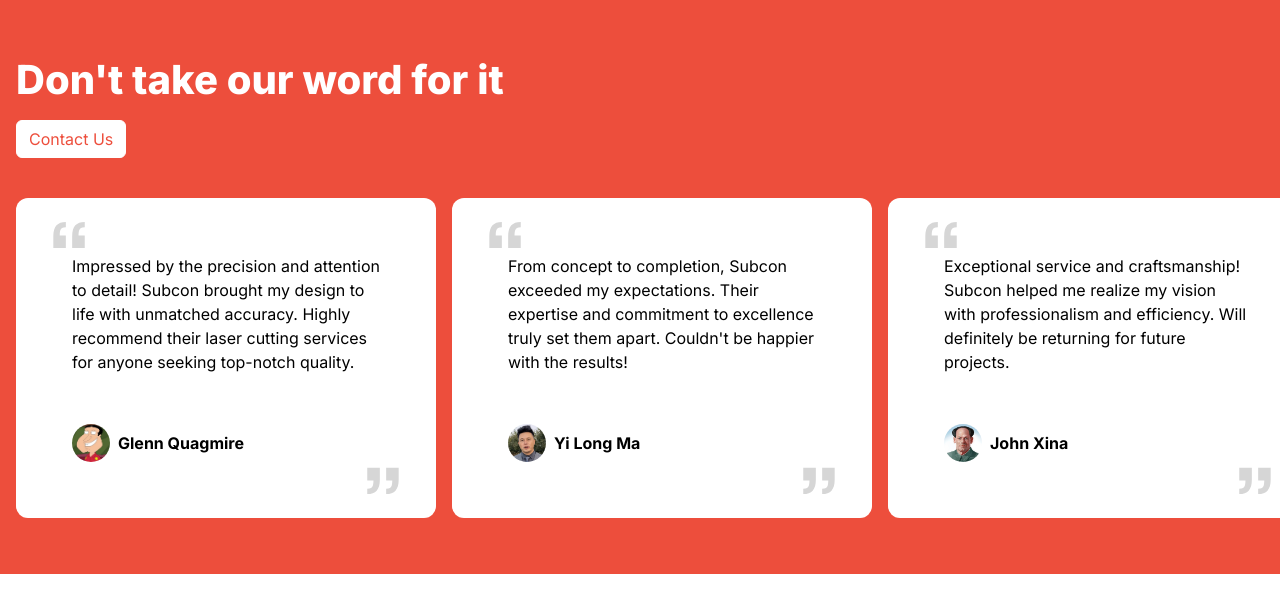
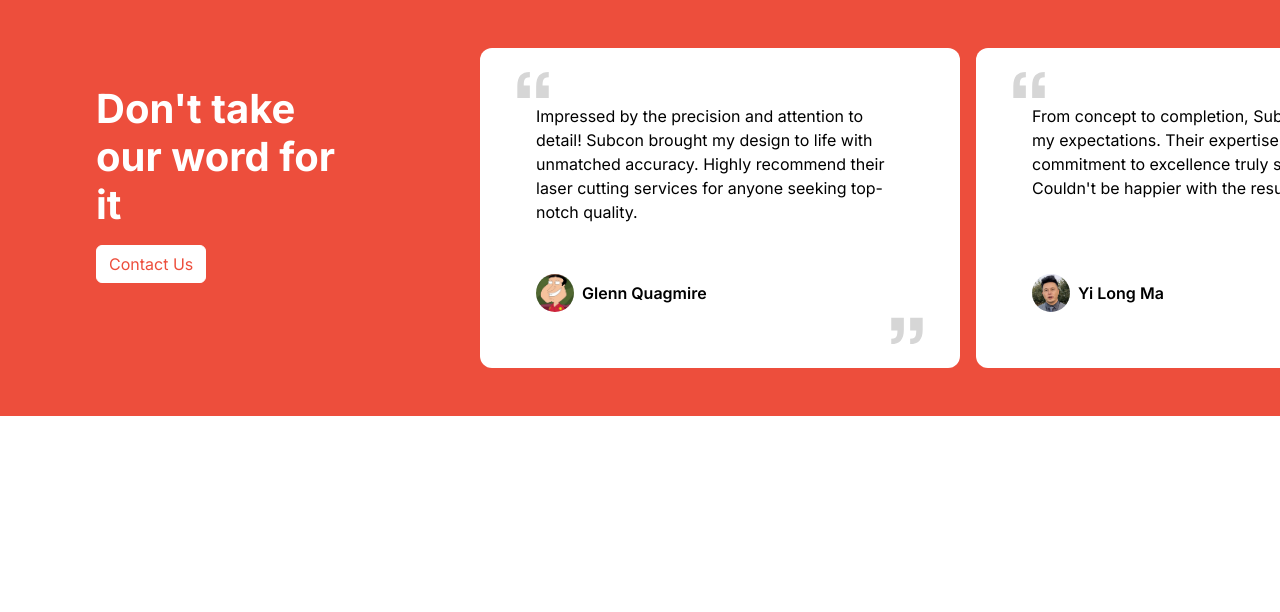
Before and after one commit to ifumikuah/laser-cutting, a plain HTML site: page src/index.html in a window 1280 px wide. Drawn offline with nearby package versions, Linux system fonts and the light colour scheme.

Commit message:
FINISHED testimonial section for mobile and desktop

```diff
--- a/src/index.html
+++ b/src/index.html
@@ -13,9 +13,9 @@
   <link rel="stylesheet" href="styles/index.css">
 </head>
 <body>
-  <div class="testimonial">
-    <div class="testimonial__title">
-      <h1>Don't take our word for it</h1>
+  <div class="testimonial bg-primary py-5">
+    <div class="testimonial__title mx-3 mb-5">
+      <h1 class="fw-bold fs-1 text-white mb-3">Don't take our word for it</h1>
       <button class="btn btn-light">Contact Us</button>
     </div>
     <div class="cst-carousel">
@@ -29,7 +29,7 @@
             </p>
             <div class="cst-testimony__client">
               <img src="assets/testimonial-client-1.jpg" alt="client">
-              <span>Glenn Quagmire</span>
+              <span class="fw-semibold">Glenn Quagmire</span>
             </div>
           </div>
         </div>
@@ -42,7 +42,7 @@
             </p>
             <div class="cst-testimony__client">
               <img src="assets/testimonial-client-2.jpg" alt="client">
-              <span>Yi Long Ma</span>
+              <span class="fw-semibold">Yi Long Ma</span>
             </div>
           </div>
         </div>
@@ -55,7 +55,7 @@
             </p>
             <div class="cst-testimony__client">
               <img src="assets/testimonial-client-3.jpg" alt="client">
-              <span>John Xina</span>
+              <span class="fw-semibold">John Xina</span>
             </div>
           </div>
         </div>
@@ -68,7 +68,7 @@
             </p>
             <div class="cst-testimony__client">
               <img src="assets/testimonial-client-4.jpg" alt="client">
-              <span>Socrates</span>
+              <span class="fw-semibold">Socrates</span>
             </div>
           </div>
         </div>
--- a/src/styles/global.css
+++ b/src/styles/global.css
@@ -14,6 +14,7 @@
 :root {
   --bs-font-sans-serif: var(--cst-base-font-family);
   --bs-primary: var(--cst-color-vermillion);
+  --bs-primary-rgb: 237, 78, 60;
   --bs-link-color-rgb: 237, 78, 60;
   --bs-link-hover-color-rgb: 136, 41, 31;
   --bs-body-color: #000;
--- a/src/styles/index.css
+++ b/src/styles/index.css
@@ -1,23 +1,3 @@
-
-.testimonial {
-  background-color: var(--bs-primary);
-  padding-bottom: 3.5rem;
-  padding-top: 3.5rem;
-}
-
-.testimonial__title {
-  margin-bottom: 2.5rem;
-  margin-left: 1rem;
-  margin-right: 1rem;
-}
-
-.testimonial__title h1 {
-  color: #fff;
-  font-size: 2.5rem;
-  font-weight: 800;
-  margin-bottom: 1rem;
-}
-
 .cst-carousel {
   height: 320px;
   overflow: hidden;
@@ -82,6 +62,20 @@
   width: 38px;
 }
 
-.cst-testimony__client span {
-  font-weight: 700;
+@media screen and (min-width: 768px) {
+  .testimonial {
+    display: flex;
+  }
+  .testimonial__title {
+    align-self: center;
+    flex: 1;
+    padding: 0 5rem;
+  }
+  .cst-carousel {
+    flex: 3;
+    width: 100%;
+  }
+  .cst-carousel__card {
+    width: 480px;
+  }
 }
```
